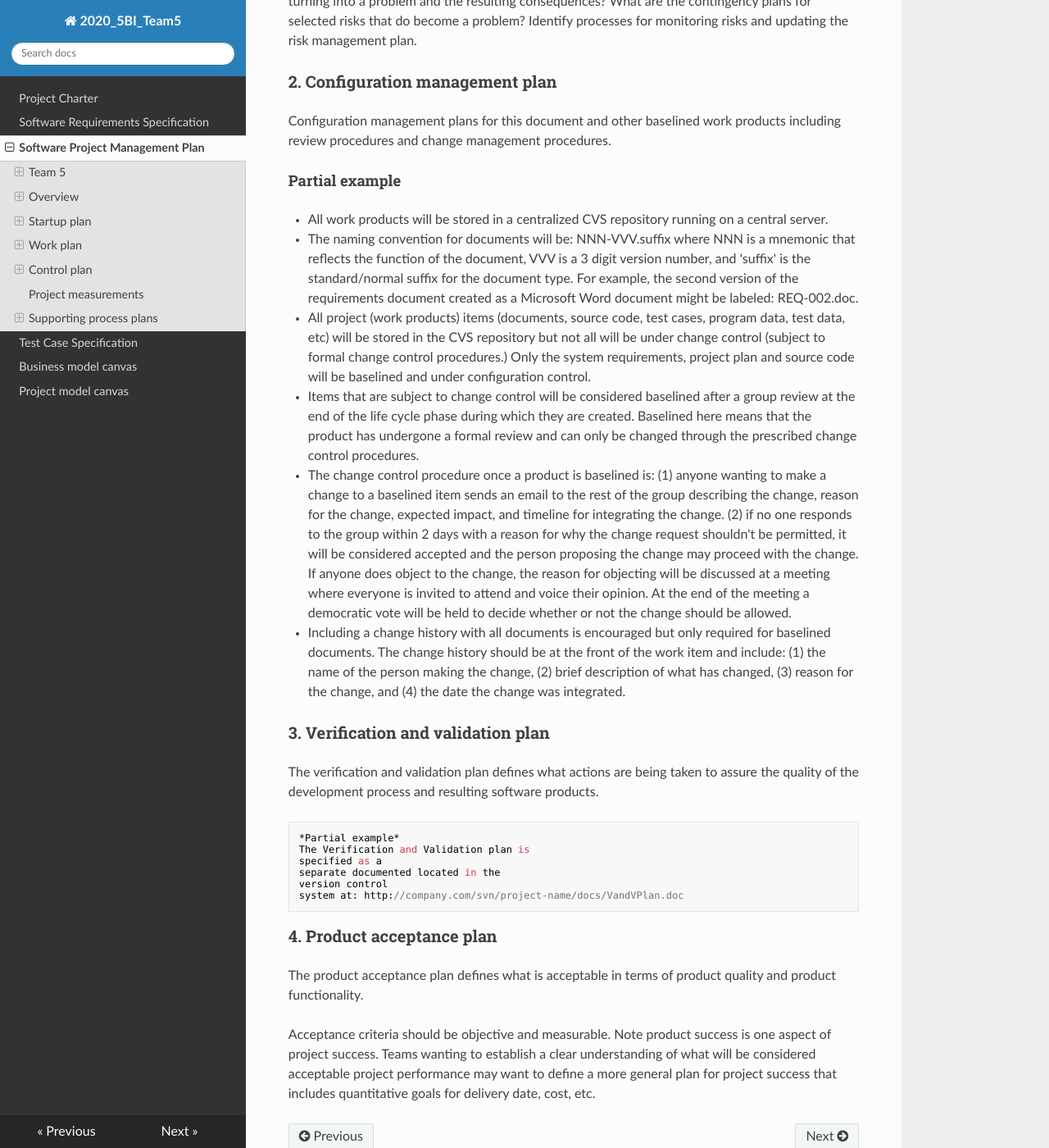
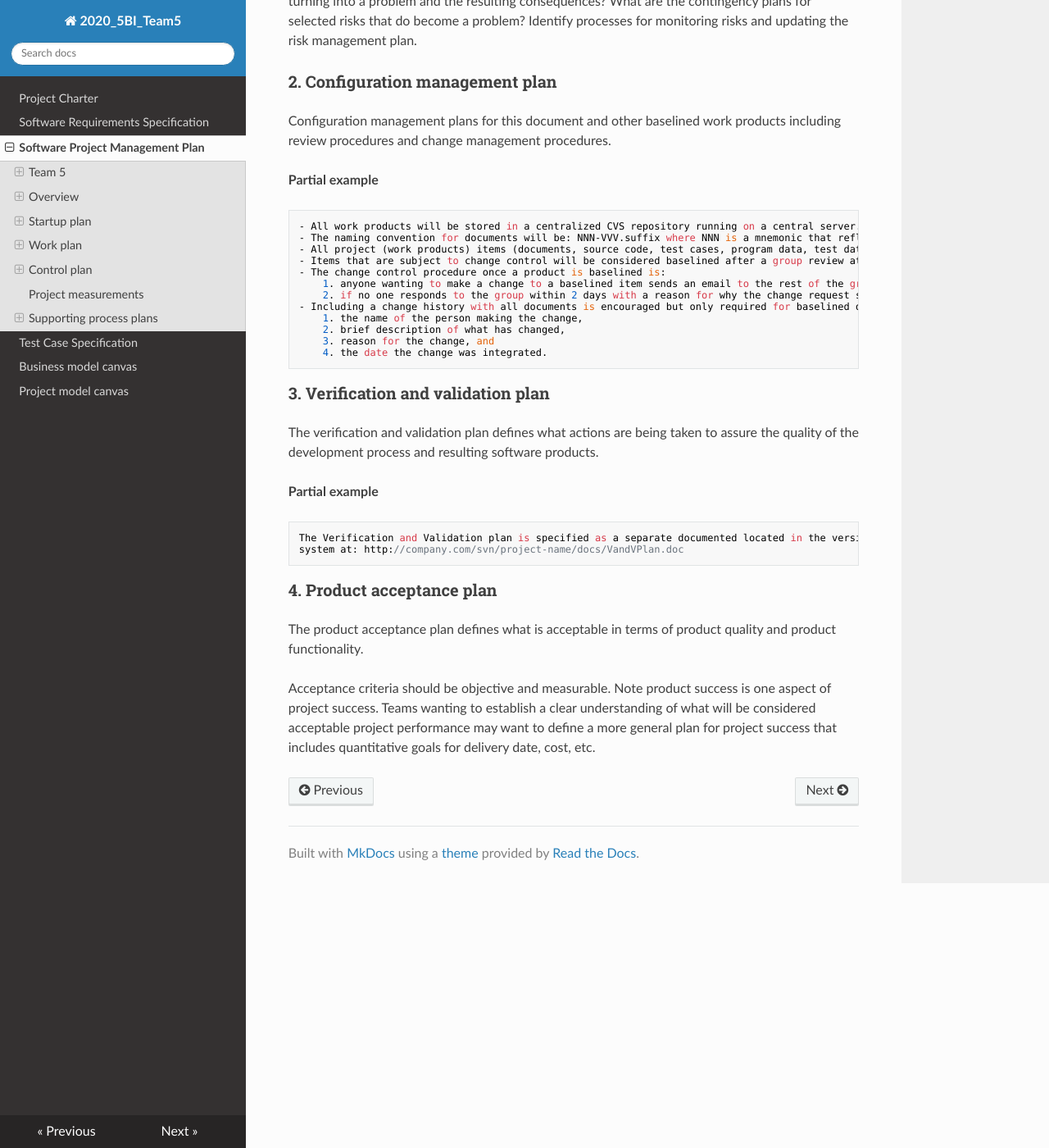
Before and after one commit to Kurai27/2020_5BI_Team5_ChatDocumentation, an MkDocs documentation site: the page built from docs/project_management.md, in a window 1280 px wide and 1400 px high, scrolled down 3390 px. Shown: the whole window at 82% size. Built offline with MkDocs 1.6.1, drawn with Linux system fonts in a browser that asks for light colours; nearby versions of some CDN libraries.

Commit message:
Update project_management.md

```diff
--- a/docs/project_management.md
+++ b/docs/project_management.md
@@ -67,7 +67,7 @@ Include in this section plans and procedures for tracking progress and controlli
 
 For projects that don’t have a separate communication plan, this section may also include information on the timing and content of status reports and other project review documentation.
 
-*Partial Example*
+**Partial Example**
 
 	Weekly –  Team meeting.
 	Project participants report status,
@@ -91,24 +91,30 @@ Identify technical and managerial risks. Prioritize risks. Consider the probabil
 
 For the highest priority risks, what actions will be taken to minimize the probability of the risk turning into a problem and the resulting consequences? What are the contingency plans for selected risks that do become a problem? Identify processes for monitoring risks and updating the risk management plan.
 ### 2. Configuration management plan
+
 Configuration management plans for this document and other baselined work products including review procedures and change management procedures.
 
-#### Partial example
+**Partial example**
 
-- All work products will be stored in a centralized CVS repository running on a central server.
-- The naming convention for documents will be: NNN-VVV.suffix where NNN is a mnemonic that reflects the function of the document, VVV is a 3 digit version number, and 'suffix' is the standard/normal suffix for the document type. For example, the second version of the requirements document created as a Microsoft Word document might be labeled: REQ-002.doc.
-- All project (work products) items (documents, source code, test cases, program data, test data, etc) will be stored in the CVS repository but not all will be under change control (subject to formal change control procedures.) Only the system requirements, project plan and source code will be baselined and under configuration control.
-- Items that are subject to change control will be considered baselined after a group review at the end of the life cycle phase during which they are created. Baselined here means that the product has undergone a formal review and can only be changed through the prescribed change control procedures.
-- The change control procedure once a product is baselined is: (1) anyone wanting to make a change to a baselined item sends an email to the rest of the group describing the change, reason for the change, expected impact, and timeline for integrating the change. (2) if no one responds to the group within 2 days with a reason for why the change request shouldn't be permitted, it will be considered accepted and the person proposing the change may proceed with the change. If anyone does object to the change, the reason for objecting will be discussed at a meeting where everyone is invited to attend and voice their opinion. At the end of the meeting a democratic vote will be held to decide whether or not the change should be allowed.
-- Including a change history with all documents is encouraged but only required for baselined documents. The change history should be at the front of the work item and include: (1) the name of the person making the change, (2) brief description of what has changed, (3) reason for the change, and (4) the date the change was integrated.
+	- All work products will be stored in a centralized CVS repository running on a central server.
+	- The naming convention for documents will be: NNN-VVV.suffix where NNN is a mnemonic that reflects the function of the 	document, VVV is a 3 digit version number, and 'suffix' is the standard/normal suffix for the document type. For example, the second version of the requirements document created as a Microsoft Word document might be labeled: REQ-002.doc.
+	- All project (work products) items (documents, source code, test cases, program data, test data, etc) will be stored in the CVS repository but not all will be under change control (subject to formal change control procedures.) Only the system requirements, project plan and source code will be baselined and under configuration control.
+	- Items that are subject to change control will be considered baselined after a group review at the end of the life cycle phase during which they are created. Baselined here means that the product has undergone a formal review and can only be changed through the prescribed change control procedures.
+	- The change control procedure once a product is baselined is:
+		1. anyone wanting to make a change to a baselined item sends an email to the rest of the group describing the change, reason for the change, expected impact, and timeline for integrating the change.
+		2. if no one responds to the group within 2 days with a reason for why the change request shouldn't be permitted, it will be considered accepted and the person proposing the change may proceed with the change. If anyone does object to the change, the reason for objecting will be discussed at a meeting where everyone is invited to attend and voice their opinion. At the end of the meeting a democratic vote will be held to decide whether or not the change should be allowed.
+	- Including a change history with all documents is encouraged but only required for baselined documents. The change history should be at the front of the work item and include:
+		1. the name of the person making the change,
+		2. brief description of what has changed,
+		3. reason for the change, and
+		4. the date the change was integrated.
+
 ### 3. Verification and validation plan
 The verification and validation plan defines what actions are being taken to assure the quality of the development process and resulting software products.
 
-	*Partial example*
-	The Verification and Validation plan is
-	specified as a
-	separate documented located in the
-	version control
+**Partial example**
+
+	The Verification and Validation plan is specified as a separate documented located in the version control
 	system at: http://company.com/svn/project-name/docs/VandVPlan.doc
 
 ### 4. Product acceptance plan
```
